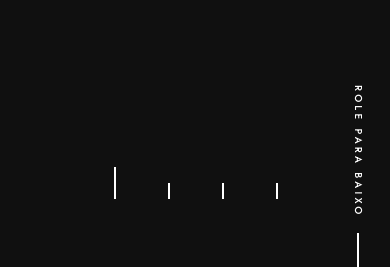
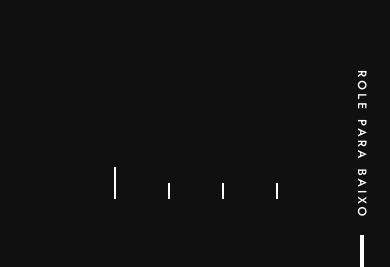
Before and after one commit to vagnermengali/developer-purple-portfolio, a Next.js app: page / in a window 390 px wide. Shown: the part 577-844 px from the top of the page. Built offline with nearby package versions, Linux system fonts and the light colour scheme.

Commit message:
feat: add new qa

```diff
--- a/src/components/Other/LineScroll/index.tsx
+++ b/src/components/Other/LineScroll/index.tsx
@@ -37,9 +37,9 @@ const LineScroll = () => {
 
   return (
     <>
-      <div className="flex w-fit flex-col items-center justify-center fixed left-auto right-[6.25%] -bottom-[30px] sm:right-10 lg:left-10 lg:bottom-0 z-30">
+      <div className="flex w-fit flex-col items-center justify-center fixed left-auto right-5 -bottom-8 sm:right-10 lg:left-10 lg:bottom-0 z-30">
         <motion.p
-          className="relative whitespace-nowrap uppercase text-white z-50 font-medium tracking-[0.2rem] text-[.625rem] [writing-mode:vertical-lr] sm:text-xs lg:text-sm after:content-[''] after:w-[.125rem] after:h-16 after:bg-white after:absolute after:left-0 after:right-0 after:m-auto after:-bottom-20"
+          className="relative whitespace-nowrap uppercase text-white z-50 font-medium tracking-down text-xs [writing-mode:vertical-lr] lg:text-sm after:content-[''] after:w-1 after:h-16 after:bg-white after:absolute after:left-0 after:right-0 after:m-auto after:-bottom-20"
           initial={{ bottom: scroll ? "5rem" : "-11rem" }}
           animate={{ bottom: scroll ? "-11rem" : "5rem" }}
         >
```
